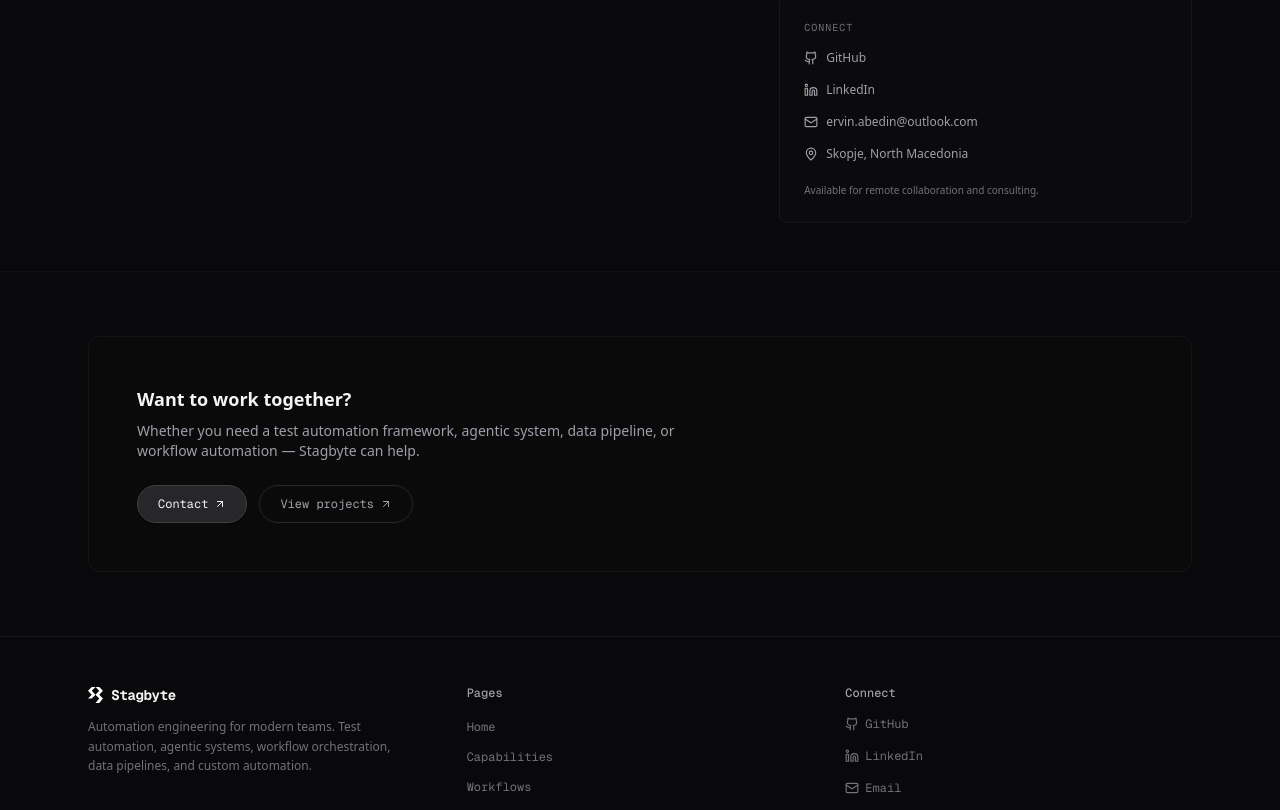
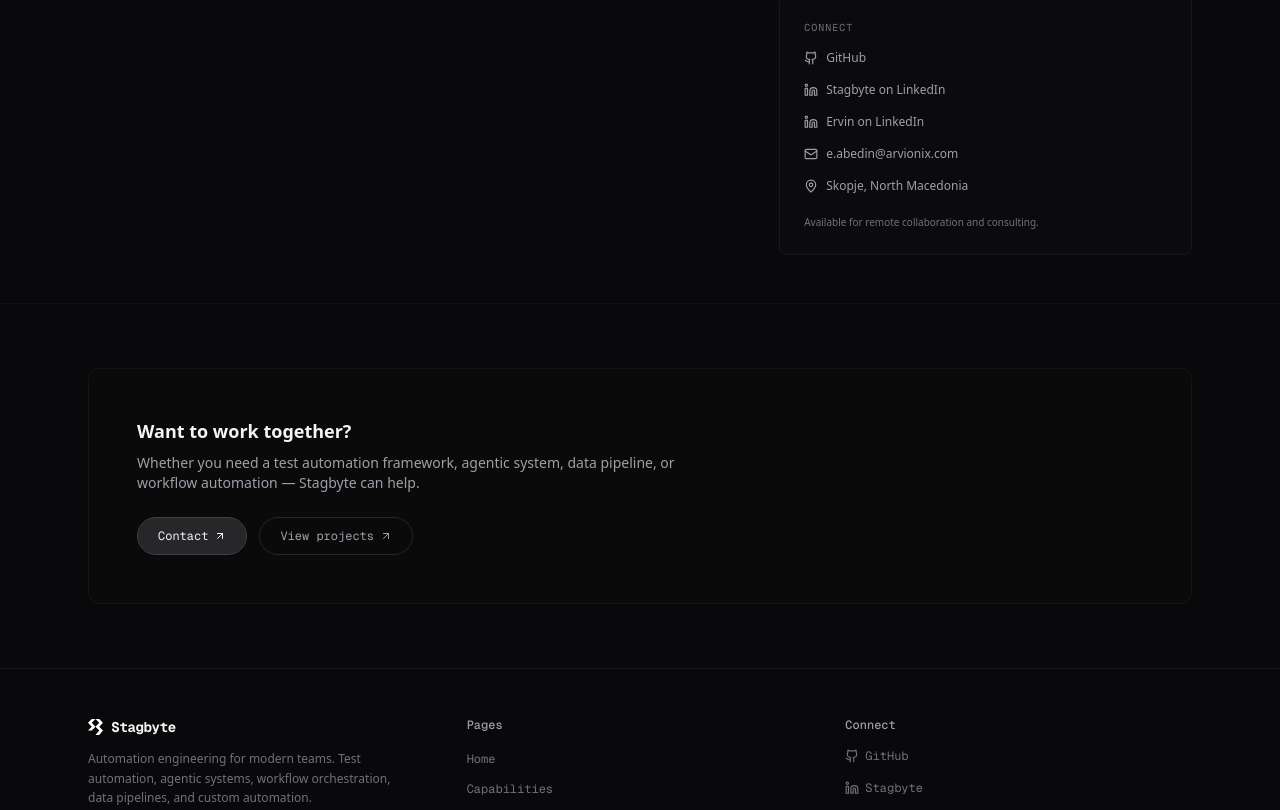
Before and after one commit to ErvinAB/ervexa, a Next.js app: page /about in a window 1280 px wide. Shown: the part 708-1518 px from the top of the page. Built offline with nearby package versions, Linux system fonts and the light colour scheme.

Commit message:
fix: update LinkedIn URLs and email
- Personal LinkedIn: /in/ervin-abedin/
- Add Stagbyte company LinkedIn (/company/stagbyte/)
- Email: e.abedin@arvionix.com
- About page now shows both Stagbyte and personal LinkedIn
- Footer shows both Stagbyte and personal LinkedIn

```diff
--- a/src/app/about/page.tsx
+++ b/src/app/about/page.tsx
@@ -99,12 +99,22 @@
                   </li>
                   <li>
                     <a
+                      href={socialLinks.linkedinCompany}
+                      target="_blank"
+                      rel="noopener noreferrer"
+                      className="inline-flex items-center gap-2 text-xs text-zinc-400 hover:text-zinc-100 transition-colors"
+                    >
+                      <Linkedin className="h-3.5 w-3.5" /> Stagbyte on LinkedIn
+                    </a>
+                  </li>
+                  <li>
+                    <a
                       href={socialLinks.linkedin}
                       target="_blank"
                       rel="noopener noreferrer"
                       className="inline-flex items-center gap-2 text-xs text-zinc-400 hover:text-zinc-100 transition-colors"
                     >
-                      <Linkedin className="h-3.5 w-3.5" /> LinkedIn
+                      <Linkedin className="h-3.5 w-3.5" /> Ervin on LinkedIn
                     </a>
                   </li>
                   <li>
--- a/src/components/Footer.tsx
+++ b/src/components/Footer.tsx
@@ -59,12 +59,22 @@
               </li>
               <li>
                 <a
+                  href={socialLinks.linkedinCompany}
+                  target="_blank"
+                  rel="noopener noreferrer"
+                  className="inline-flex items-center gap-1.5 font-mono text-xs text-zinc-500 hover:text-zinc-400 transition-colors"
+                >
+                  <Linkedin className="h-3.5 w-3.5" /> Stagbyte
+                </a>
+              </li>
+              <li>
+                <a
                   href={socialLinks.linkedin}
                   target="_blank"
                   rel="noopener noreferrer"
                   className="inline-flex items-center gap-1.5 font-mono text-xs text-zinc-500 hover:text-zinc-400 transition-colors"
                 >
-                  <Linkedin className="h-3.5 w-3.5" /> LinkedIn
+                  <Linkedin className="h-3.5 w-3.5" /> Ervin
                 </a>
               </li>
               <li>
--- a/src/lib/content/navigation.ts
+++ b/src/lib/content/navigation.ts
@@ -16,6 +16,7 @@
 
 export const socialLinks = {
   github: "https://github.com/ErvinAB",
-  linkedin: "https://www.linkedin.com/in/ervin-abedin-8a6040235/",
-  email: "ervin.abedin@outlook.com",
+  linkedin: "https://www.linkedin.com/in/ervin-abedin/",
+  linkedinCompany: "https://www.linkedin.com/company/stagbyte/",
+  email: "e.abedin@arvionix.com",
 };
```
